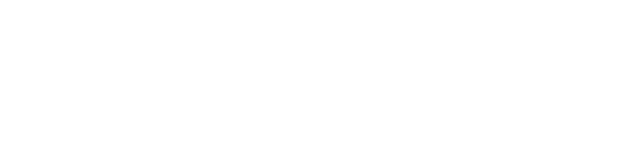
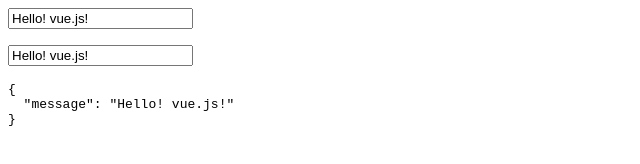
Before and after one commit to mijinco0612/vue-training, a plain HTML site: page index.html in a window 1280 px wide. Shown: the whole page, without its empty margins (0-640 px from the left). Drawn offline with nearby package versions, Linux system fonts and the light colour scheme.

Commit message:
v-model　トレーニング

```diff
--- a/index.html
+++ b/index.html
@@ -6,6 +6,13 @@
 </head>
 <body>
 <div id="app">
+    <p>
+        <input type="text" v-model="message">
+    </p>
+    <p>
+        <input type="text" v-model="message">
+    </p>
+    <pre>{{$data}}</pre>
 </div>
 <script src="https://cdn.jsdelivr.net/npm/vue@2.5.16"></script>
 <script src="js/main.js"></script>
--- a/js/main.js
+++ b/js/main.js
@@ -1,6 +1,6 @@
 var app = new Vue({
   el:'#app',
   data:{
-
+    message:'Hello! vue.js!'
   }
 })
```
